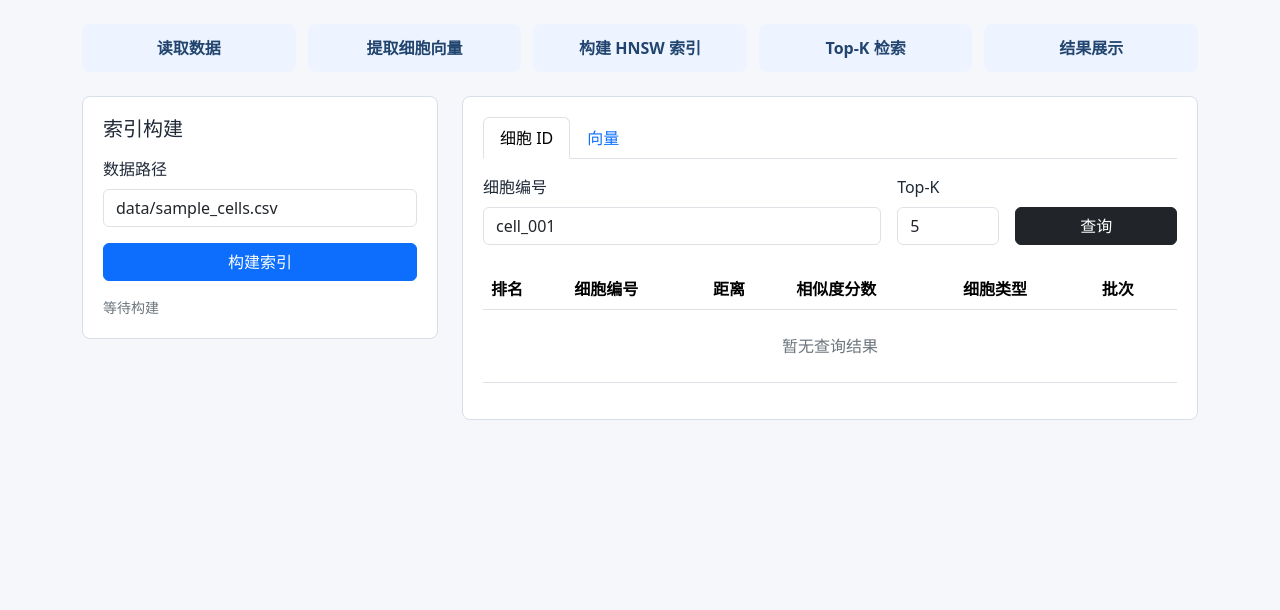
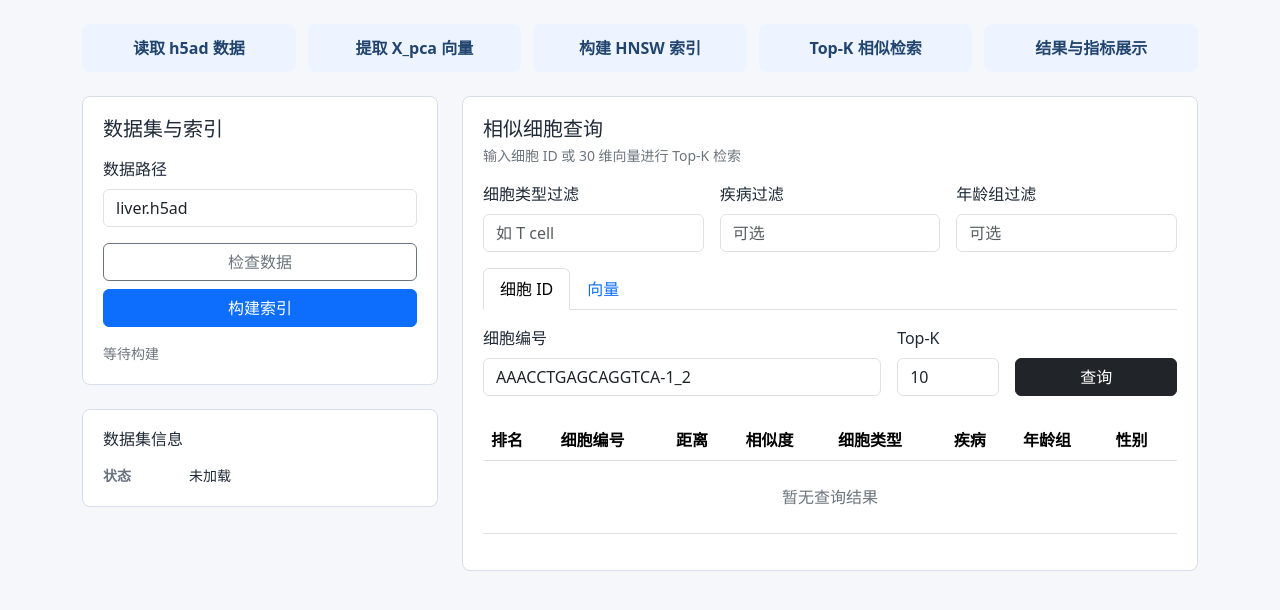
Before and after one commit to TaroHXiang/SEwork, a Flask app: page / in a window 1280 px wide. Shown: the part 57-667 px from the top of the page. Run offline with Flask 3, Linux system fonts and the light colour scheme.

Commit message:
完善单细胞HNSW检索系统基础框架

```diff
--- a/app.py
+++ b/app.py
@@ -1,7 +1,9 @@
+from time import perf_counter
+
 from flask import Flask, jsonify, render_template, request
 
 from config import DEFAULT_SAMPLE_DATA
-from services.data_loader import load_cell_vectors
+from services.data_loader import inspect_cell_dataset, load_cell_vectors
 from services.vector_index import CellVectorIndex
 
 
@@ -16,7 +18,26 @@ def home():
 
 @app.get("/api/health")
 def health():
-    return jsonify({"status": "ok", "indexed": index.is_ready})
+    return jsonify(
+        {
+            "status": "ok",
+            "indexed": index.is_ready,
+            "dataset": index.dataset_summary,
+        }
+    )
+
+
+@app.post("/api/dataset/inspect")
+def inspect_dataset():
+    payload = request.get_json(silent=True) or {}
+    data_path = payload.get("data_path") or str(DEFAULT_SAMPLE_DATA)
+
+    try:
+        dataset_info = inspect_cell_dataset(data_path)
+    except Exception as exc:
+        return jsonify({"error": str(exc)}), 400
+
+    return jsonify(dataset_info)
 
 
 @app.post("/api/index/build")
@@ -25,8 +46,10 @@ def build_index():
     data_path = payload.get("data_path") or str(DEFAULT_SAMPLE_DATA)
 
     try:
+        start_time = perf_counter()
         dataset = load_cell_vectors(data_path)
         index.build(dataset)
+        elapsed_ms = round((perf_counter() - start_time) * 1000, 2)
     except Exception as exc:
         return jsonify({"error": str(exc)}), 400
 
@@ -35,7 +58,10 @@ def build_index():
             "message": "index built",
             "collection": index.collection_name,
             "cell_count": len(dataset.cell_ids),
+            "gene_count": dataset.gene_count,
             "vector_dim": dataset.vector_dim,
+            "embedding_key": dataset.embedding_key,
+            "build_time_ms": elapsed_ms,
         }
     )
 
@@ -45,16 +71,25 @@ def search_by_id():
     payload = request.get_json(silent=True) or {}
     cell_id = payload.get("cell_id")
     top_k = int(payload.get("top_k", 5))
+    filters = payload.get("filters") or {}
 
     if not cell_id:
         return jsonify({"error": "cell_id is required"}), 400
 
     try:
-        results = index.search_by_cell_id(cell_id, top_k=top_k)
+        start_time = perf_counter()
+        results = index.search_by_cell_id(cell_id, top_k=top_k, filters=filters)
+        elapsed_ms = round((perf_counter() - start_time) * 1000, 2)
     except Exception as exc:
         return jsonify({"error": str(exc)}), 400
 
-    return jsonify({"query": {"cell_id": cell_id, "top_k": top_k}, "results": results})
+    return jsonify(
+        {
+            "query": {"cell_id": cell_id, "top_k": top_k, "filters": filters},
+            "query_time_ms": elapsed_ms,
+            "results": results,
+        }
+    )
 
 
 @app.post("/api/search/by-vector")
@@ -62,16 +97,25 @@ def search_by_vector():
     payload = request.get_json(silent=True) or {}
     vector = payload.get("vector")
     top_k = int(payload.get("top_k", 5))
+    filters = payload.get("filters") or {}
 
     if not vector:
         return jsonify({"error": "vector is required"}), 400
 
     try:
-        results = index.search_by_vector(vector, top_k=top_k)
+        start_time = perf_counter()
+        results = index.search_by_vector(vector, top_k=top_k, filters=filters)
+        elapsed_ms = round((perf_counter() - start_time) * 1000, 2)
     except Exception as exc:
         return jsonify({"error": str(exc)}), 400
 
-    return jsonify({"query": {"top_k": top_k}, "results": results})
+    return jsonify(
+        {
+            "query": {"top_k": top_k, "filters": filters},
+            "query_time_ms": elapsed_ms,
+            "results": results,
+        }
+    )
 
 
 if __name__ == "__main__":
--- a/static/app.js
+++ b/static/app.js
@@ -1,9 +1,12 @@
+const inspectDataBtn = document.querySelector("#inspectDataBtn");
 const buildIndexBtn = document.querySelector("#buildIndexBtn");
 const searchByIdBtn = document.querySelector("#searchByIdBtn");
 const searchByVectorBtn = document.querySelector("#searchByVectorBtn");
 const indexStatus = document.querySelector("#indexStatus");
 const healthBadge = document.querySelector("#healthBadge");
 const resultsBody = document.querySelector("#resultsBody");
+const datasetInfo = document.querySelector("#datasetInfo");
+const queryStatus = document.querySelector("#queryStatus");
 
 async function postJson(url, payload) {
   const response = await fetch(url, {
@@ -18,14 +21,45 @@ async function postJson(url, payload) {
   return data;
 }
 
+function dataPath() {
+  return document.querySelector("#dataPath").value.trim();
+}
+
 function setIndexReady(ready) {
   healthBadge.textContent = ready ? "索引已构建" : "未构建索引";
   healthBadge.className = ready ? "badge text-bg-success" : "badge text-bg-secondary";
 }
 
+function activeFilters() {
+  const filters = {};
+  const cellType = document.querySelector("#filterCellType").value.trim();
+  const disease = document.querySelector("#filterDisease").value.trim();
+  const ageGroup = document.querySelector("#filterAgeGroup").value.trim();
+
+  if (cellType) filters.cell_type = cellType;
+  if (disease) filters.disease = disease;
+  if (ageGroup) filters.AgeGroup = ageGroup;
+  return filters;
+}
+
+function renderDatasetInfo(info) {
+  const fields = [
+    ["文件", info.source_path || "-"],
+    ["格式", info.format || "-"],
+    ["细胞数", info.cell_count ?? "-"],
+    ["基因数", info.gene_count ?? "-"],
+    ["向量维度", info.vector_dim ?? "-"],
+    ["向量来源", info.embedding_key || "-"],
+  ];
+
+  datasetInfo.innerHTML = fields
+    .map(([label, value]) => `<dt>${label}</dt><dd>${value}</dd>`)
+    .join("");
+}
+
 function renderResults(results) {
   if (!results.length) {
-    resultsBody.innerHTML = '<tr><td colspan="6" class="text-center text-secondary py-4">没有匹配结果</td></tr>';
+    resultsBody.innerHTML = '<tr><td colspan="8" class="text-center text-secondary py-4">没有匹配结果</td></tr>';
     return;
   }
 
@@ -35,25 +69,40 @@ function renderResults(results) {
       return `
         <tr>
           <td>${index + 1}</td>
-          <td>${item.cell_id}</td>
+          <td class="cell-id">${item.cell_id}</td>
           <td>${item.distance}</td>
           <td>${item.score}</td>
           <td>${metadata.cell_type || "-"}</td>
-          <td>${metadata.batch || "-"}</td>
+          <td>${metadata.disease || "-"}</td>
+          <td>${metadata.AgeGroup || "-"}</td>
+          <td>${metadata.sex || "-"}</td>
         </tr>
       `;
     })
     .join("");
 }
 
+inspectDataBtn.addEventListener("click", async () => {
+  indexStatus.textContent = "正在检查数据...";
+  inspectDataBtn.disabled = true;
+  try {
+    const info = await postJson("/api/dataset/inspect", { data_path: dataPath() });
+    renderDatasetInfo(info);
+    indexStatus.textContent = "数据检查完成";
+  } catch (error) {
+    indexStatus.textContent = error.message;
+  } finally {
+    inspectDataBtn.disabled = false;
+  }
+});
+
 buildIndexBtn.addEventListener("click", async () => {
-  indexStatus.textContent = "正在构建索引...";
+  indexStatus.textContent = "正在构建索引，liver.h5ad 首次构建可能需要等待...";
   buildIndexBtn.disabled = true;
   try {
-    const data = await postJson("/api/index/build", {
-      data_path: document.querySelector("#dataPath").value.trim(),
-    });
-    indexStatus.textContent = `已构建：${data.cell_count} 个细胞，向量维度 ${data.vector_dim}`;
+    const data = await postJson("/api/index/build", { data_path: dataPath() });
+    renderDatasetInfo({ ...data, source_path: dataPath(), format: dataPath().split(".").pop() });
+    indexStatus.textContent = `已构建：${data.cell_count} 个细胞，${data.vector_dim} 维，耗时 ${data.build_time_ms} ms`;
     setIndexReady(true);
   } catch (error) {
     indexStatus.textContent = error.message;
@@ -64,18 +113,23 @@ buildIndexBtn.addEventListener("click", async () => {
 });
 
 searchByIdBtn.addEventListener("click", async () => {
+  queryStatus.textContent = "正在查询...";
   try {
     const data = await postJson("/api/search/by-id", {
       cell_id: document.querySelector("#cellId").value.trim(),
       top_k: Number(document.querySelector("#topKId").value),
+      filters: activeFilters(),
     });
+    queryStatus.textContent = `查询完成，耗时 ${data.query_time_ms} ms`;
     renderResults(data.results);
   } catch (error) {
-    resultsBody.innerHTML = `<tr><td colspan="6" class="text-danger py-4">${error.message}</td></tr>`;
+    queryStatus.textContent = error.message;
+    resultsBody.innerHTML = `<tr><td colspan="8" class="text-danger py-4">${error.message}</td></tr>`;
   }
 });
 
 searchByVectorBtn.addEventListener("click", async () => {
+  queryStatus.textContent = "正在查询...";
   try {
     const vector = document
       .querySelector("#queryVector")
@@ -84,9 +138,12 @@ searchByVectorBtn.addEventListener("click", async () => {
     const data = await postJson("/api/search/by-vector", {
       vector,
       top_k: Number(document.querySelector("#topKVector").value),
+      filters: activeFilters(),
     });
+    queryStatus.textContent = `查询完成，耗时 ${data.query_time_ms} ms`;
     renderResults(data.results);
   } catch (error) {
-    resultsBody.innerHTML = `<tr><td colspan="6" class="text-danger py-4">${error.message}</td></tr>`;
+    queryStatus.textContent = error.message;
+    resultsBody.innerHTML = `<tr><td colspan="8" class="text-danger py-4">${error.message}</td></tr>`;
   }
 });
--- a/static/styles.css
+++ b/static/styles.css
@@ -36,6 +36,30 @@ body {
   text-align: center;
 }
 
+.dataset-info {
+  display: grid;
+  grid-template-columns: 76px minmax(0, 1fr);
+  row-gap: 8px;
+  column-gap: 10px;
+  font-size: 14px;
+}
+
+.dataset-info dt {
+  color: #6b7280;
+  font-weight: 600;
+}
+
+.dataset-info dd {
+  margin: 0;
+  min-width: 0;
+  overflow-wrap: anywhere;
+}
+
+.cell-id {
+  font-family: ui-monospace, SFMono-Regular, Menlo, Consolas, monospace;
+  font-size: 13px;
+}
+
 @media (max-width: 768px) {
   .workflow {
     grid-template-columns: 1fr;
--- a/templates/index.html
+++ b/templates/index.html
@@ -17,26 +17,59 @@
 
     <main class="container py-4">
       <section class="workflow mb-4">
-        <div class="workflow-step">读取数据</div>
-        <div class="workflow-step">提取细胞向量</div>
+        <div class="workflow-step">读取 h5ad 数据</div>
+        <div class="workflow-step">提取 X_pca 向量</div>
         <div class="workflow-step">构建 HNSW 索引</div>
-        <div class="workflow-step">Top-K 检索</div>
-        <div class="workflow-step">结果展示</div>
+        <div class="workflow-step">Top-K 相似检索</div>
+        <div class="workflow-step">结果与指标展示</div>
       </section>
 
       <div class="row g-4">
         <section class="col-lg-4">
+          <div class="panel mb-4">
+            <h1 class="h5 mb-3">数据集与索引</h1>
+            <label class="form-label" for="dataPath">数据路径</label>
+            <input id="dataPath" class="form-control" value="liver.h5ad">
+            <div class="d-grid gap-2 mt-3">
+              <button id="inspectDataBtn" class="btn btn-outline-secondary">检查数据</button>
+              <button id="buildIndexBtn" class="btn btn-primary">构建索引</button>
+            </div>
+            <div id="indexStatus" class="small text-secondary mt-3">等待构建</div>
+          </div>
+
           <div class="panel">
-            <h1 class="h5 mb-3">索引构建</h1>
-            <label class="form-label" for="dataPath">数据路径</label>
-            <input id="dataPath" class="form-control" value="data/sample_cells.csv">
-            <button id="buildIndexBtn" class="btn btn-primary w-100 mt-3">构建索引</button>
-            <div id="indexStatus" class="small text-secondary mt-3">等待构建</div>
+            <h2 class="h6 mb-3">数据集信息</h2>
+            <dl id="datasetInfo" class="dataset-info mb-0">
+              <dt>状态</dt>
+              <dd>未加载</dd>
+            </dl>
           </div>
         </section>
 
         <section class="col-lg-8">
           <div class="panel">
+            <div class="d-flex justify-content-between align-items-start gap-3 mb-3">
+              <div>
+                <h2 class="h5 mb-1">相似细胞查询</h2>
+                <div id="queryStatus" class="small text-secondary">输入细胞 ID 或 30 维向量进行 Top-K 检索</div>
+              </div>
+            </div>
+
+            <div class="row g-3 mb-3">
+              <div class="col-md-4">
+                <label class="form-label" for="filterCellType">细胞类型过滤</label>
+                <input id="filterCellType" class="form-control" placeholder="如 T cell">
+              </div>
+              <div class="col-md-4">
+                <label class="form-label" for="filterDisease">疾病过滤</label>
+                <input id="filterDisease" class="form-control" placeholder="可选">
+              </div>
+              <div class="col-md-4">
+                <label class="form-label" for="filterAgeGroup">年龄组过滤</label>
+                <input id="filterAgeGroup" class="form-control" placeholder="可选">
+              </div>
+            </div>
+
             <ul class="nav nav-tabs" id="queryTabs" role="tablist">
               <li class="nav-item" role="presentation">
                 <button class="nav-link active" id="id-tab" data-bs-toggle="tab" data-bs-target="#id-pane" type="button" role="tab">细胞 ID</button>
@@ -51,11 +84,11 @@
                 <div class="row g-3 align-items-end">
                   <div class="col-md-7">
                     <label class="form-label" for="cellId">细胞编号</label>
-                    <input id="cellId" class="form-control" value="cell_001">
+                    <input id="cellId" class="form-control" value="AAACCTGAGCAGGTCA-1_2">
                   </div>
                   <div class="col-md-2">
                     <label class="form-label" for="topKId">Top-K</label>
-                    <input id="topKId" class="form-control" type="number" min="1" max="20" value="5">
+                    <input id="topKId" class="form-control" type="number" min="1" max="100" value="10">
                   </div>
                   <div class="col-md-3">
                     <button id="searchByIdBtn" class="btn btn-dark w-100">查询</button>
@@ -67,11 +100,11 @@
                 <div class="row g-3 align-items-end">
                   <div class="col-md-7">
                     <label class="form-label" for="queryVector">查询向量</label>
-                    <input id="queryVector" class="form-control" value="0.12,0.22,0.31,0.44,0.58,0.62,0.73,0.81">
+                    <input id="queryVector" class="form-control" placeholder="输入逗号分隔的 30 维向量">
                   </div>
                   <div class="col-md-2">
                     <label class="form-label" for="topKVector">Top-K</label>
-                    <input id="topKVector" class="form-control" type="number" min="1" max="20" value="5">
+                    <input id="topKVector" class="form-control" type="number" min="1" max="100" value="10">
                   </div>
                   <div class="col-md-3">
                     <button id="searchByVectorBtn" class="btn btn-dark w-100">查询</button>
@@ -87,14 +120,16 @@
                     <th>排名</th>
                     <th>细胞编号</th>
                     <th>距离</th>
-                    <th>相似度分数</th>
+                    <th>相似度</th>
                     <th>细胞类型</th>
-                    <th>批次</th>
+                    <th>疾病</th>
+                    <th>年龄组</th>
+                    <th>性别</th>
                   </tr>
                 </thead>
                 <tbody id="resultsBody">
                   <tr>
-                    <td colspan="6" class="text-center text-secondary py-4">暂无查询结果</td>
+                    <td colspan="8" class="text-center text-secondary py-4">暂无查询结果</td>
                   </tr>
                 </tbody>
               </table>
```
Also changed, not shown: services/data_loader.py (+86 -22 lines), services/vector_index.py (+70 -26 lines), README.md.
